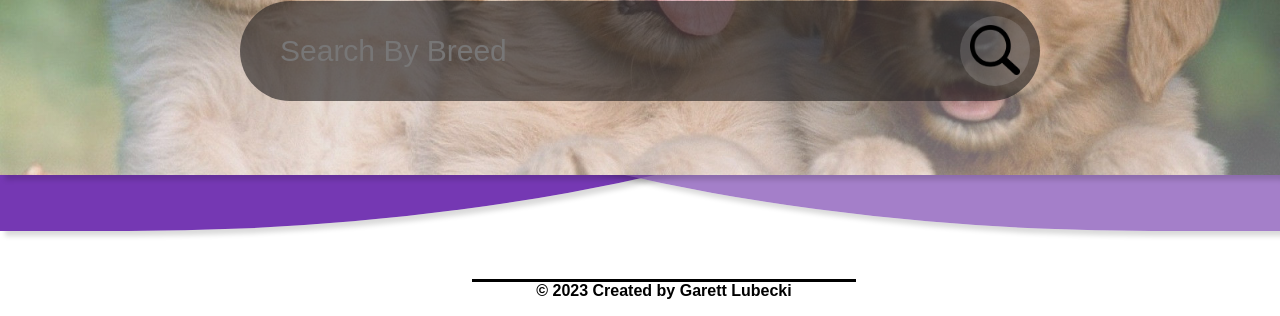
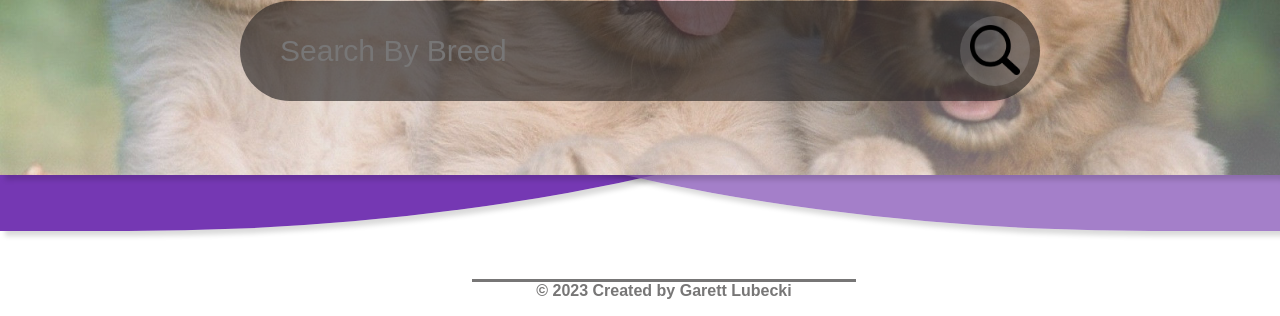
Before and after one commit to Garett-Lubecki/Student_MVP, a website: page public/index.html in a window 1280 px wide. Shown: the part 530-846 px from the top of the page. Drawn offline with Linux system fonts and the light colour scheme; a web font is replaced by a local one.

Commit message:
fix footer color

```diff
--- a/public/style.css
+++ b/public/style.css
@@ -488,9 +488,10 @@ input[type='file'] {
 
 #glub{
     width: 30vw;
+    color: rgb(119, 118, 118);
     font-size: 1rem;
     font-weight: bold;
     text-align: center;
     position: relative;
-    border-top: 3px solid black;
+    border-top: 3px solid rgb(119, 118, 118);
 }
```
